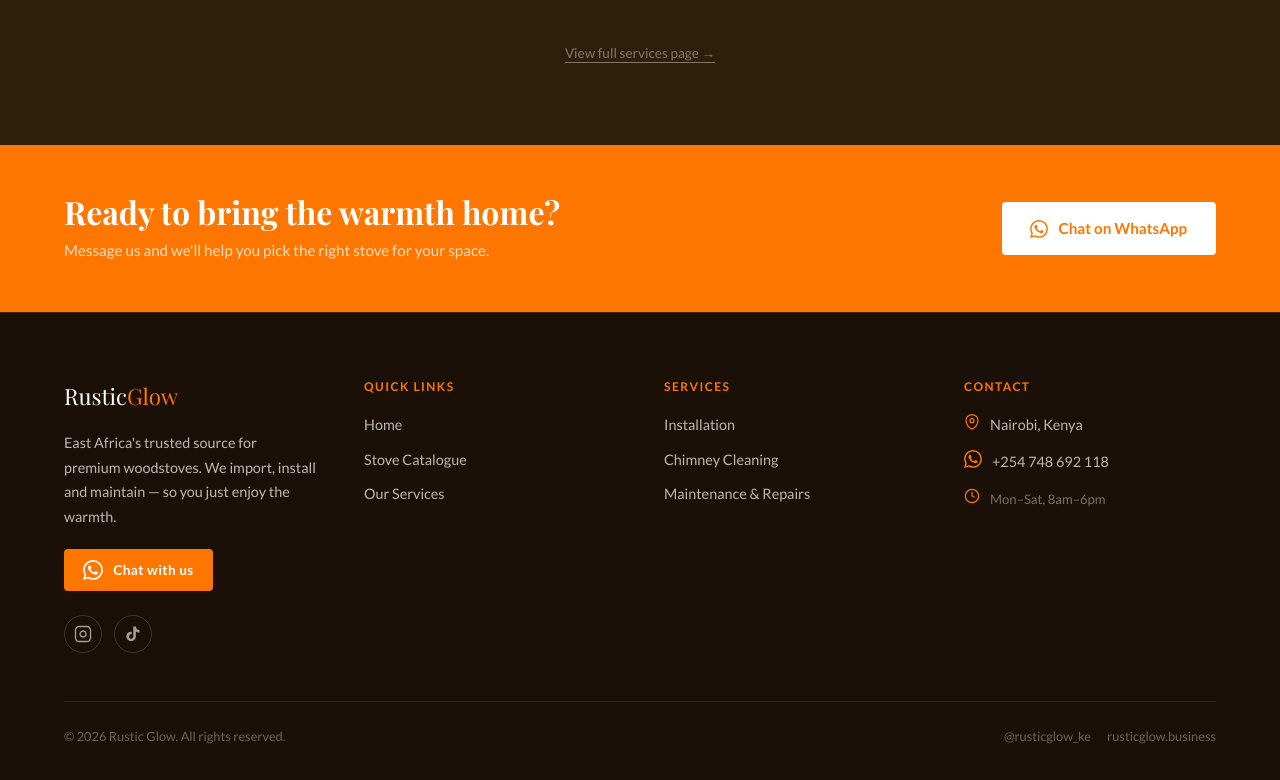
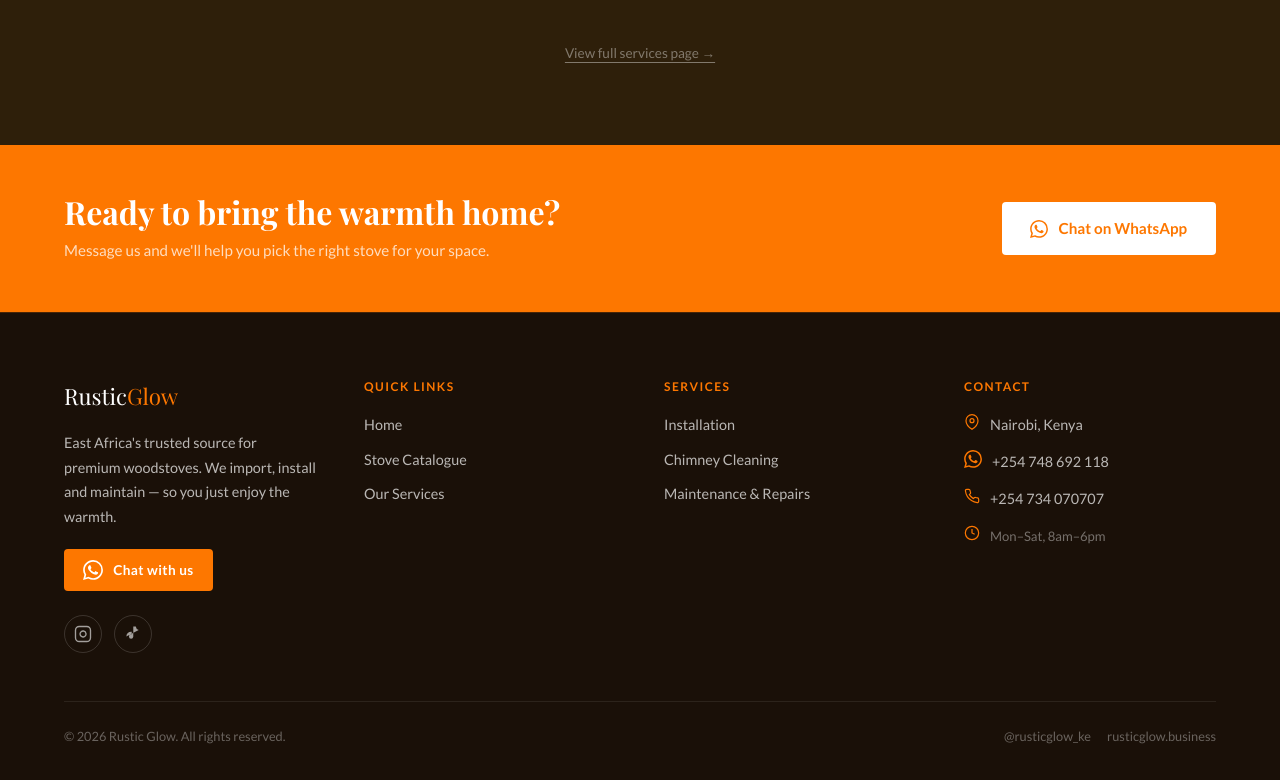
Before and after one commit to Kariooky/rusticglow, a Next.js app: page / in a window 1280 px wide. Shown: the part 2608-3388 px from the top of the page. Built offline with nearby package versions, Linux system fonts and the light colour scheme.

Commit message:
call us button added

```diff
--- a/components/Footer.tsx
+++ b/components/Footer.tsx
@@ -136,6 +136,14 @@
                 <span style={{ color: 'var(--brand)', flexShrink: 0 }}><WAIcon /></span>
                 +254 748 692 118
               </a>
+              {/* NEW: Phone call link */}
+              <a href="tel:+254734070707" target="_blank" rel="noopener noreferrer"
+                style={{ display: 'flex', alignItems: 'center', gap: 10, color: 'rgba(255,255,255,0.7)', transition: 'color 0.2s' }}
+                onMouseEnter={e => (e.currentTarget.style.color = 'var(--brand)')}
+                onMouseLeave={e => (e.currentTarget.style.color = 'rgba(255,255,255,0.7)')}>
+                <span style={{ color: 'var(--brand)', flexShrink: 0 }}><PhoneIcon /></span>
+                +254 734 070707
+              </a>
               <div style={{ display: 'flex', alignItems: 'center', gap: 10 }}>
                 <span style={{ color: 'var(--brand)', flexShrink: 0 }}><ClockIcon /></span>
                 <span style={{ fontSize: '0.82rem', color: 'rgba(255,255,255,0.4)' }}>Mon–Sat, 8am–6pm</span>
@@ -195,7 +203,7 @@
 function TikTokIcon() {
   return (
     <svg viewBox="0 0 24 24" fill="currentColor" width="18" height="18">
-      <path d="M19.59 6.69a4.83 4.83 0 0 1-3.77-4.25V2h-3.45v13.67a2.89 2.89 0 0 1-2.88 2.5 2.89 2.89 0 0 1-2.89-2.89 2.89 2.89 0 0 1 2.89-2.89c.28 0 .54.04.79.1V9.01a6.33 6.33 0 0 0-.79-.05 6.34 6.34 0 0 0-6.34 6.34 6.34 6.34 0 0 0 6.34 6.34 6.34 6.34 0 0 0 6.33-6.34V8.69a8.18 8.18 0 0 0 4.78 1.52V6.75a4.85 4.85 0 0 1-1.01-.06z"/>
+      <path d="M19.59 6.69a4.83 4.83 0 0 1-3.77-4.25V2h-3.45v13.67a2.89 2.89 0 0 1-2.88 2.5 2.89 2.89 0 0 1-2.89-2.89 2.89 2.89 0 0 1 2.89-2.89c.28 0 .54.04.79.1V9.01a6.33 6.33 0 0 0-.79-.05 6.34 6.34 0 0 0-6.34 6.34 6.34 0 0 0 6.34 6.34 6.34 0 0 0 6.33-6.34V8.69a8.18 8.18 0 0 0 4.78 1.52V6.75a4.85 4.85 0 0 1-1.01-.06z"/>
     </svg>
   )
 }
@@ -217,3 +225,12 @@
     </svg>
   )
 }
+
+// NEW: Phone icon for the call link
+function PhoneIcon() {
+  return (
+    <svg viewBox="0 0 24 24" fill="none" stroke="currentColor" strokeWidth="1.8" width="16" height="16">
+      <path d="M22 16.92v3a2 2 0 0 1-2.18 2 19.79 19.79 0 0 1-8.63-3.07 19.5 19.5 0 0 1-6-6 19.79 19.79 0 0 1-3.07-8.67A2 2 0 0 1 4.11 2h3a2 2 0 0 1 2 1.72c.127.96.362 1.903.7 2.81a2 2 0 0 1-.45 2.11L8.09 9.91a16 16 0 0 0 6 6l1.27-1.27a2 2 0 0 1 2.11-.45c.907.338 1.85.573 2.81.7A2 2 0 0 1 22 16.92z"/>
+    </svg>
+  )
+}
```
